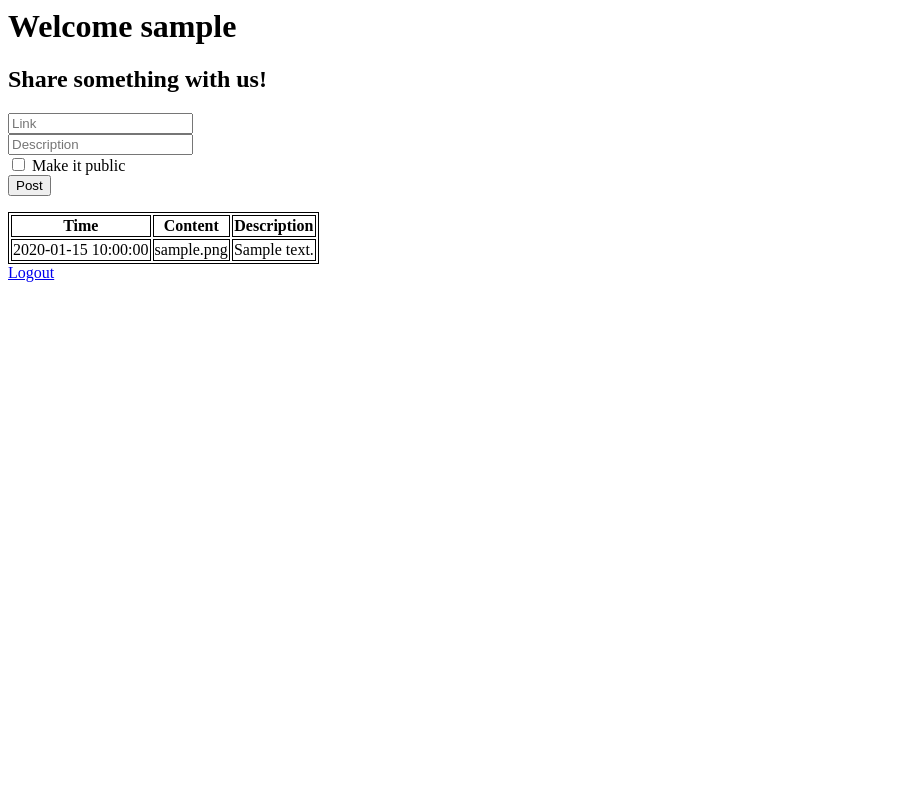
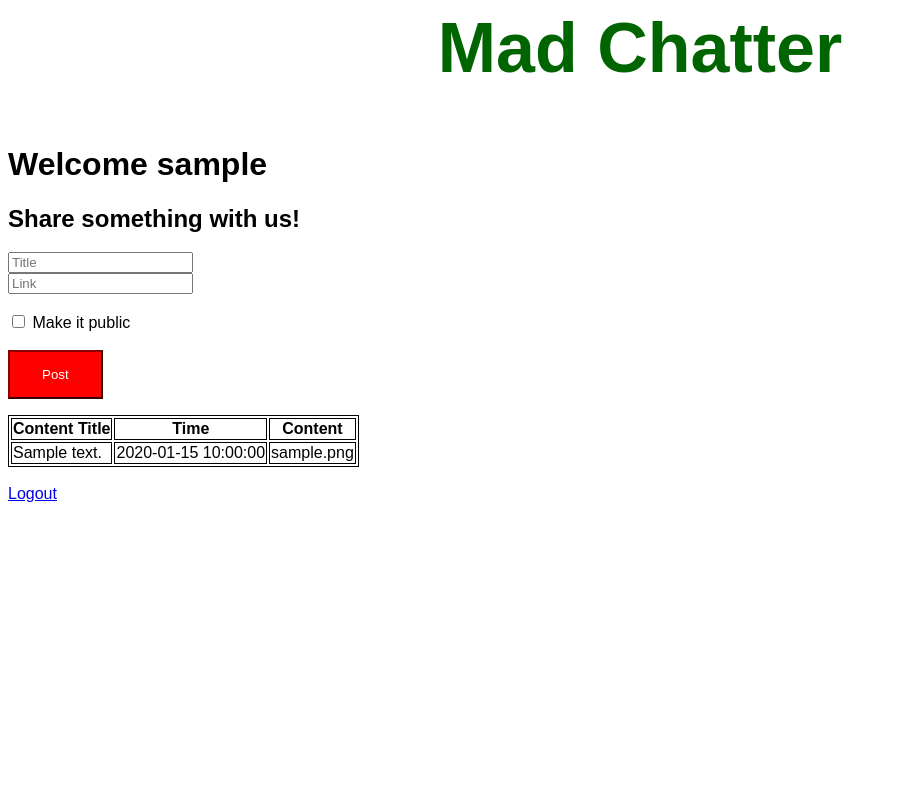
Before and after one commit to jkracz/MadChatter, a Flask app: page /home.html in a window 1280 px wide. Shown: the whole page, without its empty margins (0-897 px from the left). Run offline with Flask 2, Linux system fonts and the light colour scheme; the visitor is signed in with stand-in values (Sample User, id 1); tables that the repository leaves empty or names only in its code hold one stand-in row (values such as "Sample post").

Commit message:
home html/css in progress, to implement single post viewings

```diff
--- a/templates/home.html
+++ b/templates/home.html
@@ -1,15 +1,33 @@
 <html>
 <head>
+    <title>Home</title>
+    <style>
+        #heading{
+            font-size: 70px;
+            color:darkgreen;
+            text-align:center;
+        }
+        #body{
+            font-family:"Century Gothic", CenturyGothic, AppleGothic, sans-serif;
+        }
+        .buttons{
+            background-color:red;
+            border-color:darkred;
+            color:white;
+            padding:15px 32px;
+        }
+    </style>
 </head>
-<body>
+<body id="body">
+    <h2 id="heading">Mad Chatter</h2>
 <form action="/post" method="POST">
 	<h1>Welcome {{username}}</h1>
 	<h2>Share something with us!</h2>
-	<input type="url" name = "content" placeholder="Link" required/> </br>
-	<input type="text" name = "description" placeholder="Description" required/> </br>
+    <input type="text" name = "description" placeholder="Title" required/> </br>
+	<input type="url" name = "content" placeholder="Link" required/> </br><br>
 	<input type="checkbox" id="makePublic" name= "makePublic" value="1" placeholder="Public"/>
-	<label for="makePublic">Make it public</label></br>
-	<input type="submit" value = Post />
+	<label for="makePublic">Make it public</label><br><br>
+	<input type="submit" value = Post class="buttons"/>
 </form>
 
 <style type="text/css">
@@ -19,19 +37,19 @@
 </style>
 
 <table>
+    <th>Content Title</th>
 	<th>Time</th>
 	<th>Content</th>
-	<th>Description</th>
 
 {% for line in posts %}
 	<tr>
+        <td>{{line.content_name}}</td>
 		<td>{{line.timest}}</td>
-		<td>{{line.file_path}}</td>
-		<td>{{line.content_name}}</td>
+		<td>{{line.file_path}}</a></td>
 	</tr>
 {% endfor %}
 </table>
-
+<br>
 <a href="/logout">Logout</a>
 
 </body>
```
Also changed, not shown: 1 other file.
